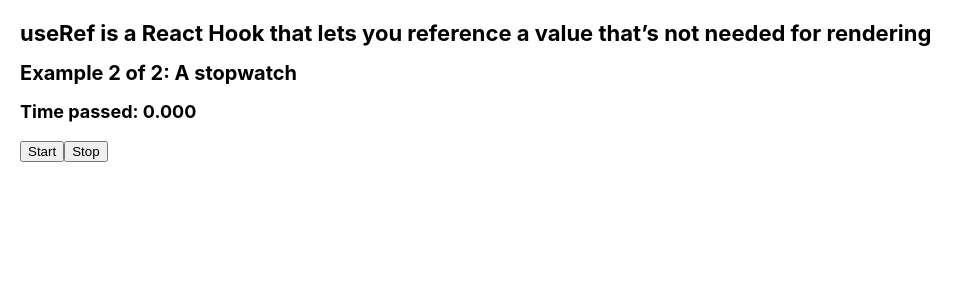
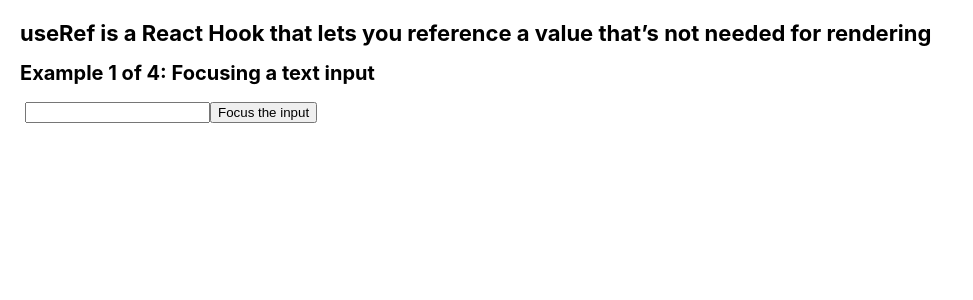
Before and after one commit to VladimirovMario/Sandbox, a React (Create React App) app in the folder 01. React documentation/03. API Reference/01. Hooks/: page / in a window 1280 px wide. Shown: the top 300 px of the page, without its empty margins (0-973 px from the left). Built offline with nearby package versions, Linux system fonts and the light colour scheme.

Commit message:
Focusing a text input

```diff
--- /dev/null
+++ b/01. React documentation/03. API Reference/01. Hooks/src/components/UseRef/FocusingATextInput/FocusingATextInput.js
@@ -0,0 +1,25 @@
+import { useRef } from 'react';
+
+export default function FocusingATextInput() {
+  return (
+    <>
+      <h2>Example 1 of 4: Focusing a text input</h2>
+      <Form />
+    </>
+  );
+}
+
+function Form() {
+  const inputFocusRef = useRef(null);
+
+  function handleClick() {
+    inputFocusRef.current.focus();
+  }
+
+  return (
+    <form onSubmit={(e) => e.preventDefault()}>
+      <input type="text" ref={inputFocusRef} />
+      <button onClick={handleClick}>Focus the input</button>
+    </form>
+  );
+}
--- a/01. React documentation/03. API Reference/01. Hooks/src/components/UseRef/UseRef.js
+++ b/01. React documentation/03. API Reference/01. Hooks/src/components/UseRef/UseRef.js
@@ -1,4 +1,5 @@
-import AStopwatch from './AStopwatch/AStopwatch';
+import FocusingATextInput from './FocusingATextInput/FocusingATextInput';
+// import AStopwatch from './AStopwatch/AStopwatch';
 // import ClickCounter from './ClickCounter/ClickCounter';
 
 export default function UseRef() {
@@ -8,7 +9,8 @@ export default function UseRef() {
         useRef is a React Hook that lets you reference a value that’s not needed
         for rendering
       </h1>
-      <AStopwatch />
+      <FocusingATextInput />
+      {/* <AStopwatch /> */}
       {/* <ClickCounter /> */}
     </>
   );
```
